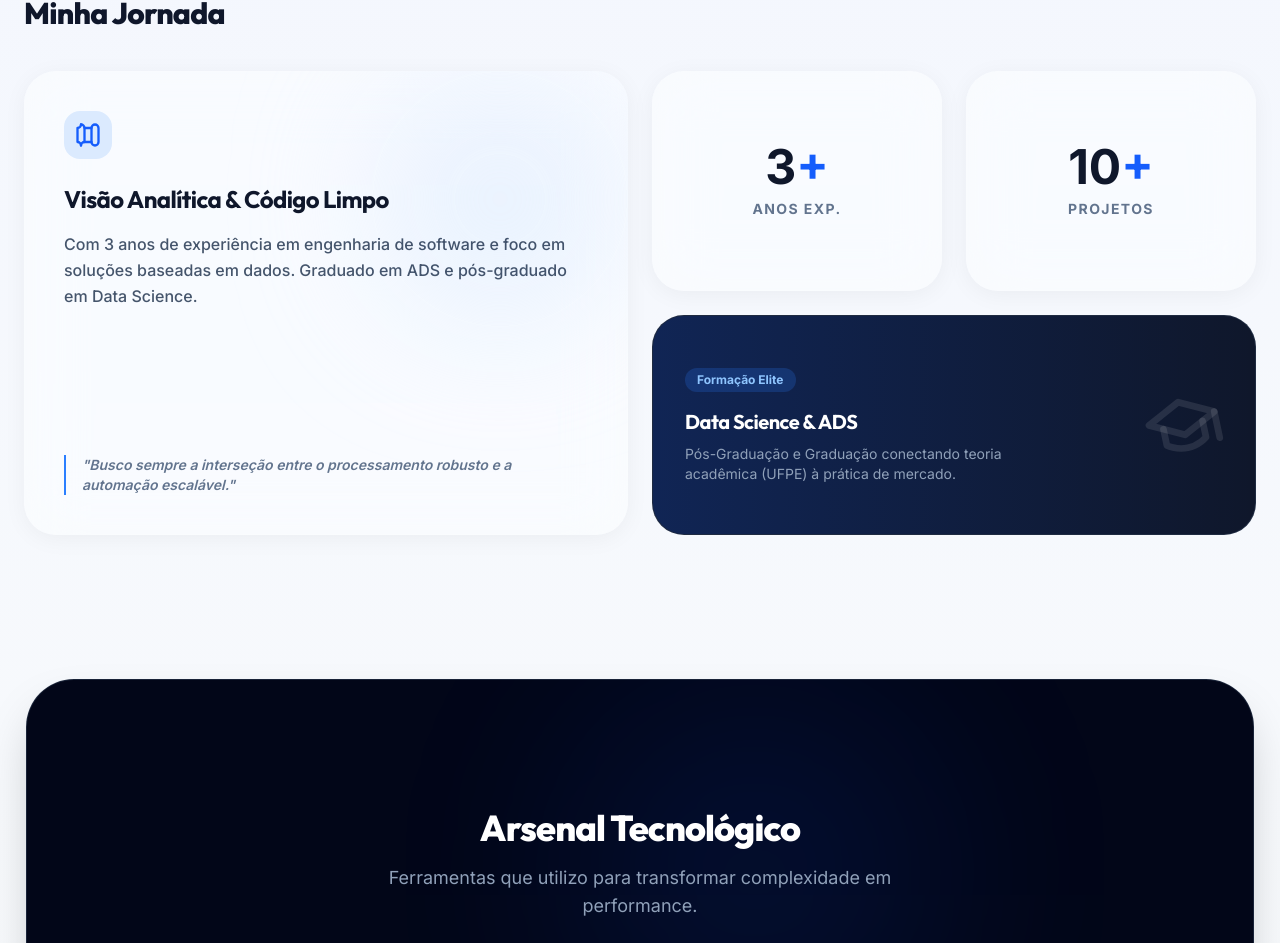
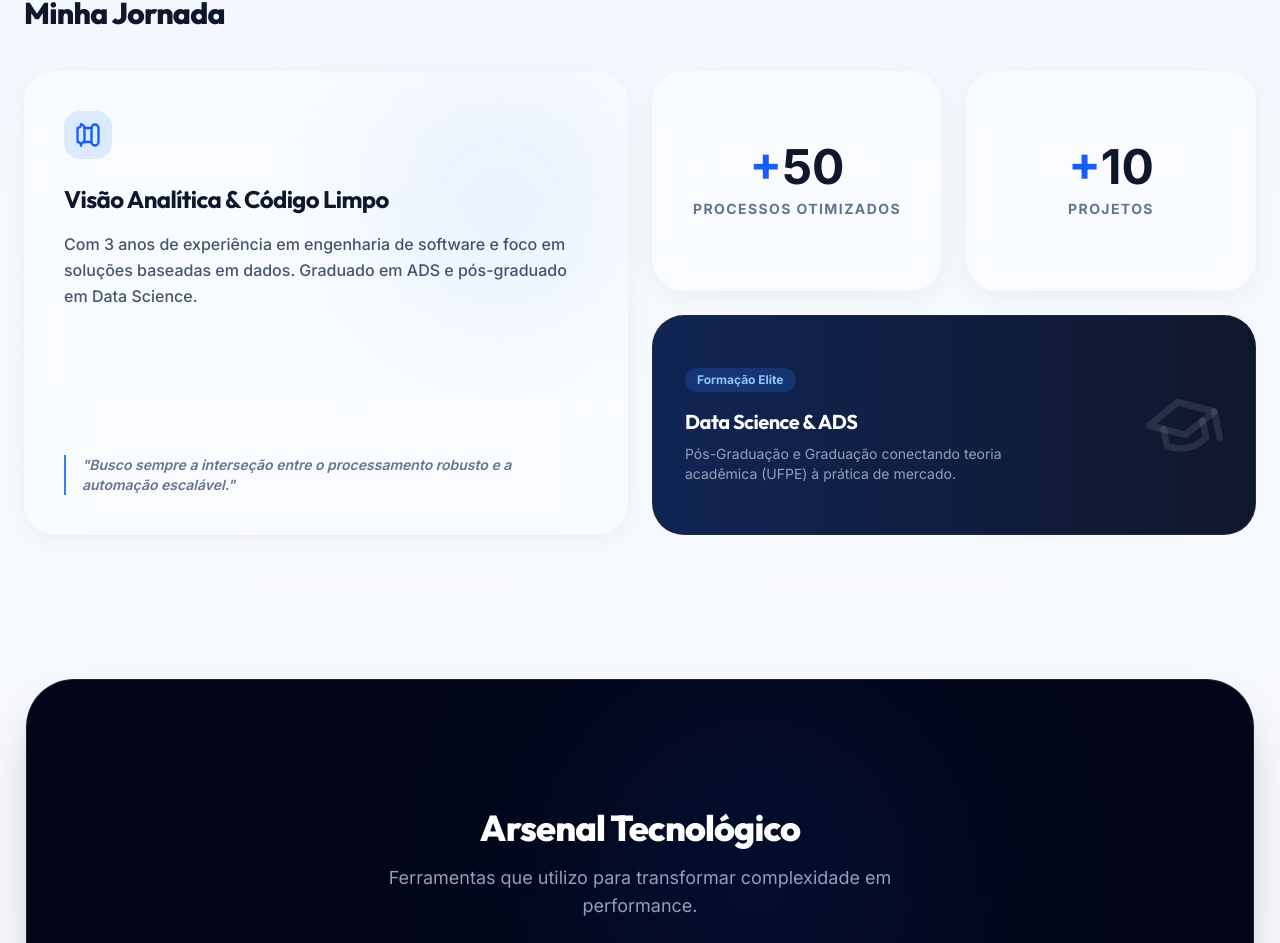
Before and after one commit to Ranyeri-Klennes/meu-portfolio, a Next.js app: page / in a window 1280 px wide. Shown: the part 1189-2132 px from the top of the page. Built offline with nearby package versions, Linux system fonts and the light colour scheme.

Commit message:
style: ajuste de posição do símbolo nos stats do bento

```diff
--- a/src/app/page.tsx
+++ b/src/app/page.tsx
@@ -168,10 +168,14 @@ export default function Home() {
   }, []);
 
   const toggleTheme = () => {
-    const next = !isDark;
-    setIsDark(next);
-    document.documentElement.classList.toggle('dark', next);
-    localStorage.setItem('theme', next ? 'dark' : 'light');
+    const newDark = !isDark;
+    setIsDark(newDark);
+    document.documentElement.classList.toggle('dark', newDark);
+    localStorage.setItem('theme', newDark ? 'dark' : 'light');
+
+    // Feedback sonoro
+    const audio = new Audio(newDark ? '/switch-on.mp3' : '/switch-off.mp3');
+    audio.play().catch(() => {}); // Ignora erro se o navegador bloquear autoplay sem interação
   };
 
   if (!mounted) return null;
@@ -336,13 +340,13 @@ export default function Home() {
 
           {/* Stat 1 */}
           <div className="bento-card glass-premium rounded-[2rem] p-6 sm:p-8 flex flex-col items-center justify-center text-center">
-            <div className="text-4xl sm:text-5xl font-black text-slate-900 dark:text-white mb-1 sm:mb-2">3<span className="text-blue-600 dark:text-blue-400">+</span></div>
-            <div className="text-xs sm:text-sm font-bold text-slate-500 dark:text-slate-500 uppercase tracking-widest">Anos Exp.</div>
+            <div className="text-4xl sm:text-5xl font-black text-slate-900 dark:text-white mb-1 sm:mb-2"><span className="text-blue-600 dark:text-blue-400">+</span>50</div>
+            <div className="text-xs sm:text-sm font-bold text-slate-500 dark:text-slate-500 uppercase tracking-widest">Processos Otimizados</div>
           </div>
 
           {/* Stat 2 */}
           <div className="bento-card glass-premium rounded-[2rem] p-6 sm:p-8 flex flex-col items-center justify-center text-center">
-            <div className="text-4xl sm:text-5xl font-black text-slate-900 dark:text-white mb-1 sm:mb-2">10<span className="text-blue-600 dark:text-blue-400">+</span></div>
+            <div className="text-4xl sm:text-5xl font-black text-slate-900 dark:text-white mb-1 sm:mb-2"><span className="text-blue-600 dark:text-blue-400">+</span>10</div>
             <div className="text-xs sm:text-sm font-bold text-slate-500 dark:text-slate-500 uppercase tracking-widest">Projetos</div>
           </div>
 
```
Also changed, not shown: 2 other files (tests, documents, lock files or other folders).
